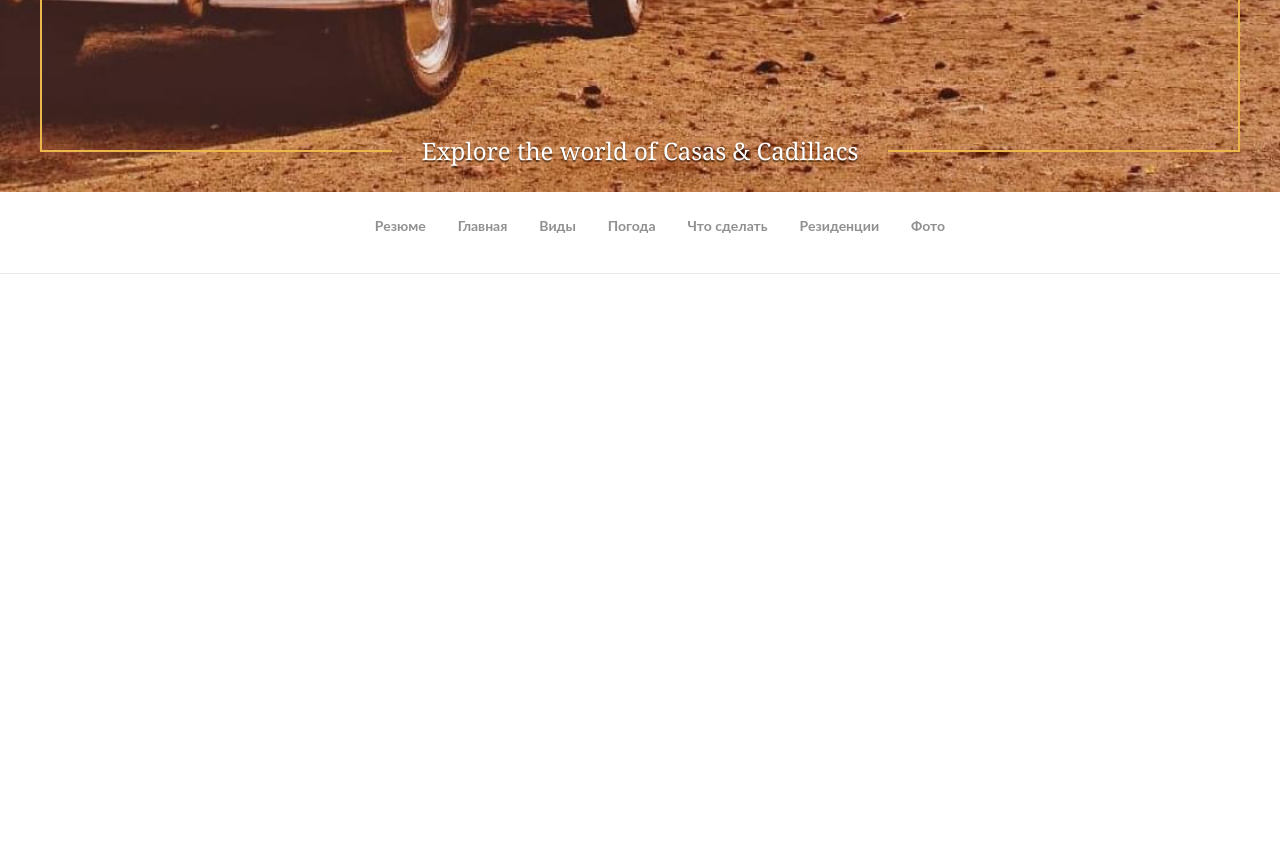
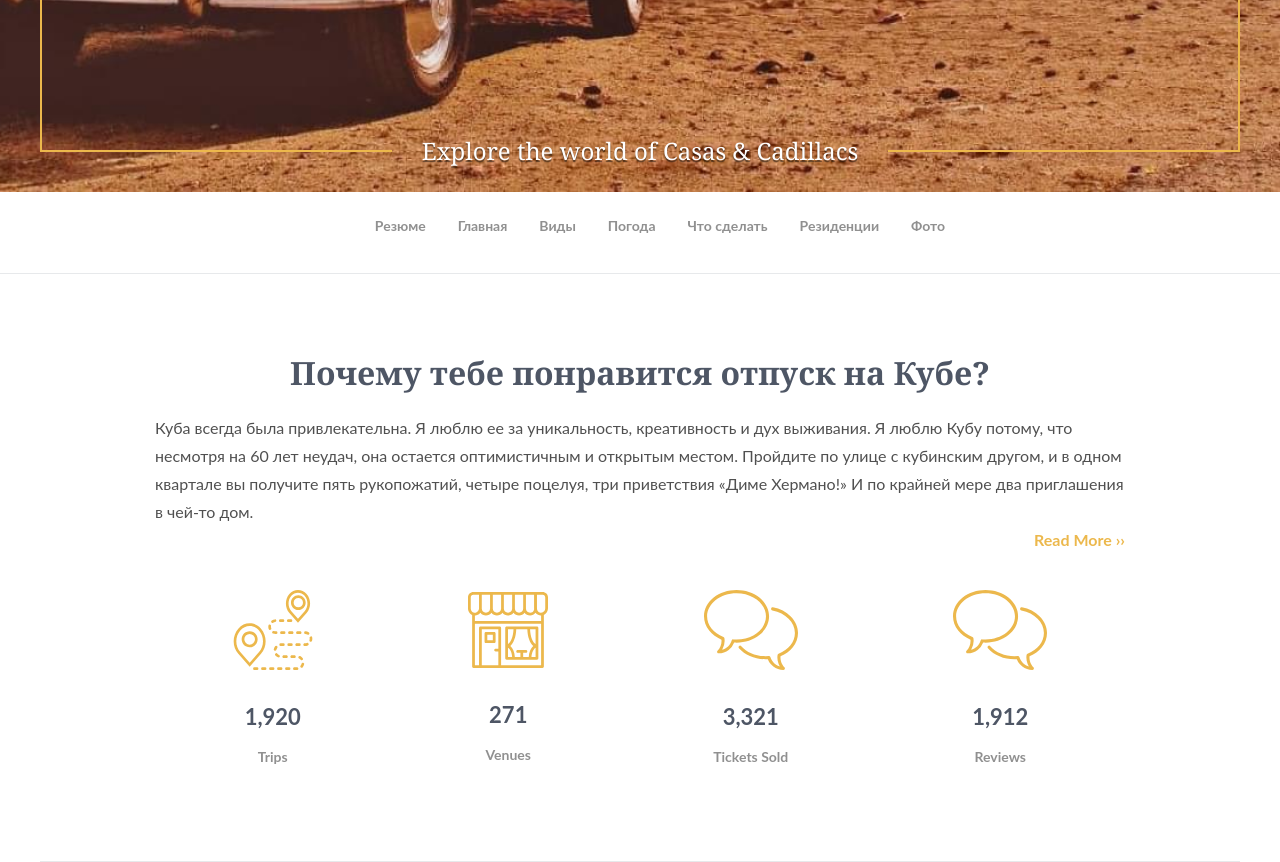
Before and after one commit to SergeyShynkarenko/Cuba, a website: page app/index.html in a window 1280 px wide. Shown: the part 608-1470 px from the top of the page. Before the commit the page ends 882 px from the top, so only its background shows below. Drawn offline with Linux system fonts and the light colour scheme.

Commit message:
reason section

```diff
--- a/app/index.html
+++ b/app/index.html
@@ -51,11 +51,47 @@
 				</li>
 			</ul>
 		</nav>
-</header>
+	</header>
+	<section class="reason">
+		<div class="container section-line">
+			<h2 class="reason__title">Почему тебе понравится отпуск на Кубе?</h2>
+			<p class="reason__text container-content">Куба всегда была привлекательна. Я люблю ее за уникальность, креативность и дух выживания. Я люблю Кубу потому, что несмотря на 60 лет неудач, она остается оптимистичным и открытым местом. Пройдите по улице с кубинским другом, и в одном квартале вы получите пять рукопожатий, четыре поцелуя, три приветствия «Диме Хермано!» И по крайней мере два приглашения в чей-то дом.</p>
+			<div class="reason__link container-content">
+				<a href="">Read More ››</a>
+			</div>
+			<div class="reason__statistics container-content">
+
+				<div class="reason__statistics-item">
+					<img class="reason__statistics-img" src="images/dest/statistics-1.svg" alt="">
+					<p class="reason__statistics-num">1,920</p>
+					<p class="reason__statistics-text">Trips</p>
+				</div>
+
+				<div class="reason__statistics-item">
+					<img class="reason__statistics-img" src="images/dest/statistics-2.svg" alt="">
+					<p class="reason__statistics-num">271</p>
+					<p class="reason__statistics-text">Venues</p>
+				</div>
+
+				<div class="reason__statistics-item">
+					<img class="reason__statistics-img" src="images/dest/statistics-3.svg" alt="">
+					<p class="reason__statistics-num">3,321</p>
+					<p class="reason__statistics-text">Tickets Sold</p>
+				</div>
+
+				<div class="reason__statistics-item">
+					<img class="reason__statistics-img" src="images/dest/statistics-4.svg" alt="">
+					<p class="reason__statistics-num">1,912</p>
+					<p class="reason__statistics-text">Reviews</p>
+				</div>
+
+			</div>
+		</div>
+	</section>
 
 
 
-<script src="js/app.min.js"></script>
+	<script src="js/app.min.js"></script>
 
 </body>
 </html>
--- a/app/scss/_config.scss
+++ b/app/scss/_config.scss
@@ -60,13 +60,22 @@
 li {
   list-style-type: none;
 }
-
+.container {
+	max-width: 1200px;
+	padding: 0 15px;
+	margin: 0 auto;
+}
+.container-content {
+	max-width: 970px;
+	margin: 0 auto;
+}
 body {
 	font-family: $roboto;
 	font-size: $fontsize;
+	font-weight: 400;
 	min-width: 320px;
 	position: relative;
-	line-height: 1.65;
+	line-height: 28px;
 	overflow-x: hidden;
 	color: $textcolor;
 }
--- a/app/scss/_header.scss
+++ b/app/scss/_header.scss
@@ -16,7 +16,7 @@
 		}
 	}
 	&__title {
-		font-weight: bold;
+		font-weight: 700;
 		font-size: 200px;
 		line-height: 227px;
 		text-shadow: 0px 4px 4px rgba(0, 0, 0, 0.5);
@@ -61,6 +61,7 @@
 			line-height: 19px;
 			margin: 0 6px;
 			border-bottom: 2px solid transparent;
+			transition: all .5s;
 			&:hover {
 				color: #4E5665;
 				border-bottom: 2px solid #ECB84C;
--- /dev/null
+++ b/app/scss/_reason.scss
@@ -0,0 +1,42 @@
+.reason {
+	padding: 80px 0 0;
+	&__title {
+		font-family: Georgia, sans-serif;
+		font-size: 32px;
+		line-height: 38px;
+		text-align: center;
+		color: #4E5665;
+		margin-bottom: 22px;
+	}
+	&__link {
+		text-align: right;
+		a {
+			font-weight: 700;
+			color: #ECB84C;
+			margin-bottom: 36px;
+		}
+	}
+	&__statistics {
+		display: flex;
+		justify-content: space-around;
+		align-items: center;
+		text-align: center;
+		padding-bottom: 80px;
+		&-num {
+			color: #4E5665;
+			margin-top: 32px;
+			font-weight: 700;
+			font-size: 22px;
+			line-height: 30px;
+		}
+		&-text {
+			color: #909090;
+			font-weight: 700;
+			font-size: 14px;
+			line-height: 17px;
+		}
+	}
+}
+.section-line {
+	border-bottom: 1px solid rgba(#D0D4D8, .5);
+}
--- a/app/scss/main.scss
+++ b/app/scss/main.scss
@@ -3,3 +3,4 @@
 // CUSTOM USER STYLES
 @import 'config';
 @import 'header';
+@import 'reason';
```
Also changed, not shown: app/css/app.min.css, app/images/dest/statistics-1.svg (added), app/images/dest/statistics-2.svg (added), app/images/dest/statistics-3.svg (added), app/images/dest/statistics-4.svg (added), app/images/src/statistics-1.svg (added), app/images/src/statistics-2.svg (added), app/images/src/statistics-3.svg (added).
